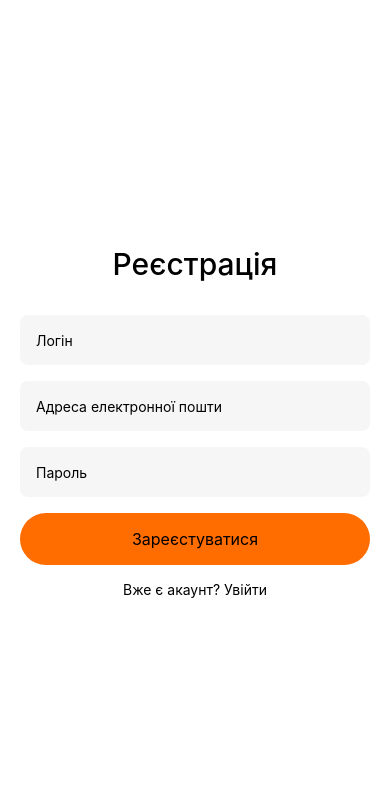
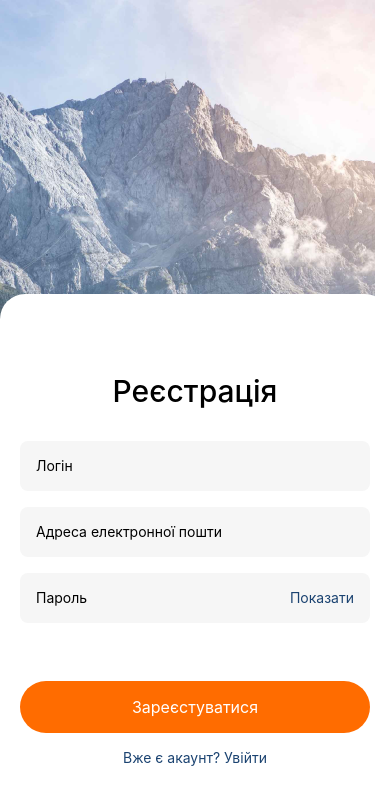
Before and after one commit to UkrainianUser/react-native-hw, a React Native app in the folder AwesomeProject/: screen / in a window 390 px wide. Shown: the top 804 px of the page. Built offline with nearby package versions, Linux system fonts and the light colour scheme.

Commit message:
add styles to RegistrationScreen

```diff
--- a/AwesomeProject/App.jsx
+++ b/AwesomeProject/App.jsx
@@ -1,21 +1,26 @@
-import { StatusBar } from "expo-status-bar";
-import { StyleSheet, View } from "react-native";
+import { ImageBackground, StyleSheet, View } from "react-native";
 import RegistrationScreen from "./Screens/RegistrationScreen";
 
 export default function App() {
 	return (
-		<View style={styles.container}>
-			<StatusBar style="auto" />
-			<RegistrationScreen />
-		</View>
+		<ImageBackground
+			source={require("./assets/image-bg.png")}
+			resizeMode="cover"
+			style={styles.imageBg}
+		>
+			<View style={styles.container}>
+				<RegistrationScreen />
+			</View>
+		</ImageBackground>
 	);
 }
 
 const styles = StyleSheet.create({
+	imageBg: {
+		flex: 1,
+	},
 	container: {
 		flex: 1,
-		backgroundColor: "#fff",
-		alignItems: "center",
-		justifyContent: "center",
+		justifyContent: "flex-end",
 	},
 });
--- a/AwesomeProject/Screens/RegistrationScreen.jsx
+++ b/AwesomeProject/Screens/RegistrationScreen.jsx
@@ -3,7 +3,7 @@ import {
 	StyleSheet,
 	Text,
 	TextInput,
-	TouchableHighlight,
+	TouchableOpacity,
 	View,
 } from "react-native";
 
@@ -15,9 +15,14 @@ const RegistrationScreen = () => {
 	const [login, onChangeLogin] = useState("");
 	const [email, onChangeEmail] = useState("");
 	const [password, onChangePassword] = useState("");
+	const [showPassword, setShowPassword] = useState(false);
+
+	const togglePasswordVisibility = () => {
+		setShowPassword(!showPassword);
+	};
 
 	return (
-		<>
+		<View style={styles.registrationWrapper}>
 			<Text style={styles.title}>Реєстрація</Text>
 			<View style={styles.form}>
 				<TextInput
@@ -32,30 +37,49 @@ const RegistrationScreen = () => {
 					value={email}
 					placeholder="Адреса електронної пошти"
 				/>
-				<TextInput
-					style={styles.input}
-					onChangeText={onChangePassword}
-					value={password}
-					placeholder="Пароль"
-				/>
-				<TouchableHighlight onPress={onPressRegistration}>
+				<View style={styles.passwordInputContainer}>
+					<TextInput
+						style={styles.passwordInput}
+						onChangeText={onChangePassword}
+						value={password}
+						placeholder="Пароль"
+						secureTextEntry={!showPassword}
+					/>
+					<TouchableOpacity
+						style={styles.showPasswordButton}
+						onPress={togglePasswordVisibility}
+					>
+						<Text style={styles.showPasswordText}>
+							{showPassword ? "Приховати" : "Показати"}
+						</Text>
+					</TouchableOpacity>
+				</View>
+				<TouchableOpacity onPress={onPressRegistration}>
 					<View style={styles.btn}>
 						<Text style={styles.btnText}>Зареєстуватися</Text>
 					</View>
-				</TouchableHighlight>
+				</TouchableOpacity>
 				<Text style={styles.textLink}>Вже є акаунт? Увійти</Text>
 			</View>
-		</>
+		</View>
 	);
 };
 
 export default RegistrationScreen;
 
 const styles = StyleSheet.create({
+	registrationWrapper: {
+		backgroundColor: "#ffffff",
+		height: 550,
+		justifyContent: "center",
+		alignItems: "center",
+		borderTopLeftRadius: 25,
+		borderTopRightRadius: 25,
+	},
 	title: {
 		fontWeight: 500,
 		fontSize: 30,
-		marginBottom: 33,
+		marginBottom: 32,
 	},
 	form: {
 		display: "flex",
@@ -69,17 +93,39 @@ const styles = StyleSheet.create({
 		borderRadius: 8,
 		padding: 16,
 	},
+	passwordInputContainer: {
+		position: "relative",
+		marginBottom: 42,
+	},
+	passwordInput: {
+		backgroundColor: "#f6f6f6",
+		height: 50,
+		width: 350,
+		borderRadius: 8,
+		padding: 16,
+		paddingRight: 60,
+	},
+	showPasswordButton: {
+		position: "absolute",
+		top: 16,
+		right: 16,
+	},
+	showPasswordText: {
+		color: "#1b4371",
+	},
 	btn: {
 		height: 52,
 		backgroundColor: "#ff6c00",
 		borderRadius: 100,
 	},
 	btnText: {
+		color: "#ffffff",
 		textAlign: "center",
 		fontSize: 16,
 		padding: 16,
 	},
 	textLink: {
 		textAlign: "center",
+		color: "#1b4371",
 	},
 });
```
Also changed, not shown: AwesomeProject/assets/image-bg.png (added).
